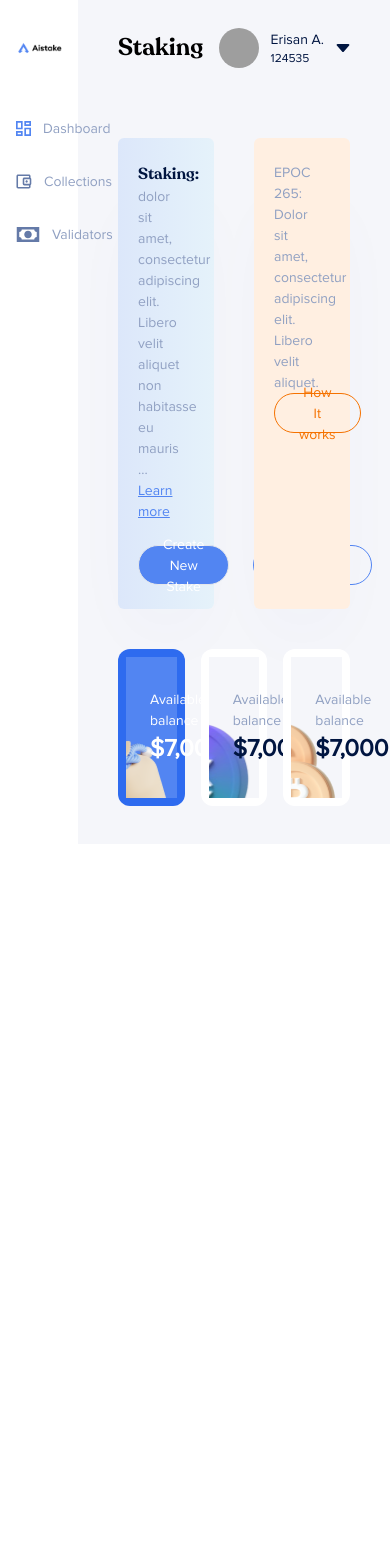
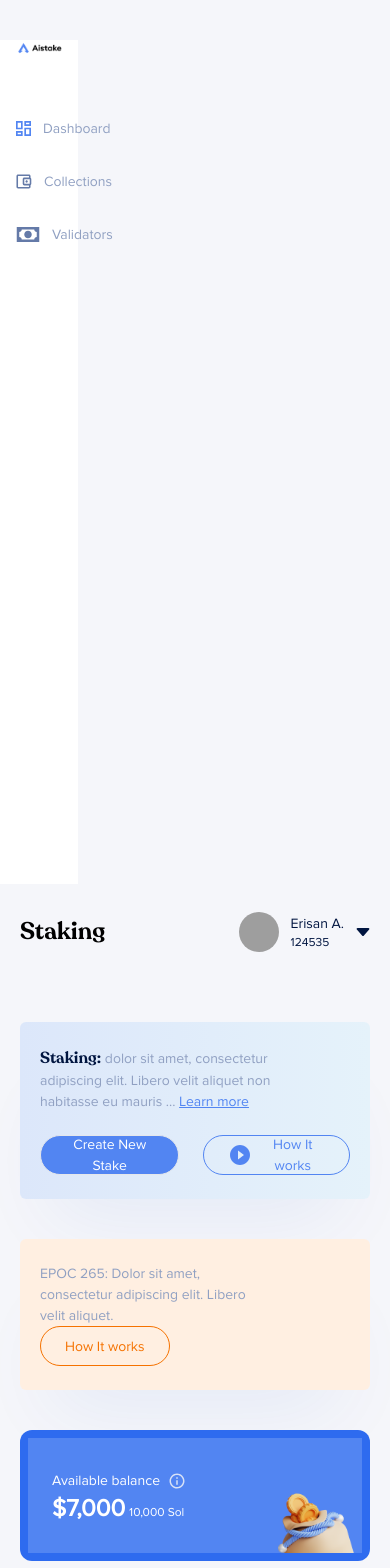
Before and after one commit to bitpowr/bitpowrstaking, a Next.js app: page / in a window 390 px wide. Shown: the top 1568 px of the page. Before the commit the page ends 844 px from the top, so only its background shows below. Built offline with nearby package versions, Linux system fonts and the light colour scheme; grey boxes are pictures that could not be loaded.

Commit message:
Working on responsiveness

```diff
--- a/common/components/card/balanceCard/index.tsx
+++ b/common/components/card/balanceCard/index.tsx
@@ -38,7 +38,7 @@
   ];
 
   return (
-    <div className="grid grid-cols-3 gap-4">
+    <div className="grid md:grid-cols-3 gap-4">
       {data?.map((data, index) => {
         // const background = `[url(/coin-1.png})]`;
         // console.log(background);
@@ -55,7 +55,7 @@
         return (
           <div key={index} className={`${outerBg[data.theme]}  p-2 rounded-xl`}>
             <div
-              className={`px-[24px]  pt-[32px] pb-[26px] bg-no-repeat bg-right-bottom ${
+              className={`px-[24px]  lg:bg-[length:40%] bg-[length:30%] pt-[32px] pb-[26px] bg-no-repeat bg-right-bottom ${
                 innerBg[data.theme]
               } ${data.img} `}
             >
--- a/common/layouts/index.tsx
+++ b/common/layouts/index.tsx
@@ -10,13 +10,13 @@
 export default function AppLayout({ children }: AppProps) {
   return (
     <>
-      <div className="w-screen h-screen overflow-hidden bg-background">
-        <div className="flex">
+      <div className="w-screen lg:h-screen overflow-hidden bg-background">
+        <div className="lg:flex">
           <div className="w-[20%] bg-white h-screen">
             <Sidebar />
           </div>
 
-          <div className="w-full h-screen overflow-y-scroll px-[40px] pb-16">
+          <div className="w-full md:h-screen overflow-y-scroll lg:px-[40px]md:px-[30px] px-[20px] pb-16">
             <Header title="Staking" />
             <div className="mt-[42px]"></div>
 
--- a/src/pages/index.tsx
+++ b/src/pages/index.tsx
@@ -36,7 +36,7 @@
   return (
     <>
       <AppLayout>
-        <div className="grid grid-cols-2 gap-10 mb-[40px]">
+        <div className="grid lg:grid-cols-2 gap-10 mb-[40px]">
           <div>
             <Card
               style={{
@@ -103,7 +103,7 @@
         </div>
 
         <BalanceCard />
-        <div className="grid grid-cols-2 gap-10 mt-[40px]">
+        <div className="grid lg:grid-cols-2 gap-10 mt-[40px]">
           <MostRatedCollections />
           <TopValidators />
         </div>
--- a/tsconfig.json
+++ b/tsconfig.json
@@ -19,6 +19,6 @@
       "@/*": ["./src/*"]
     }
   },
-  "include": ["next-env.d.ts", "**/*.ts", "**/*.tsx"],
+  "include": ["next-env.d.ts", "**/*.ts", "**/*.tsx", "common/components/table/index.js"],
   "exclude": ["node_modules"]
 }
```
